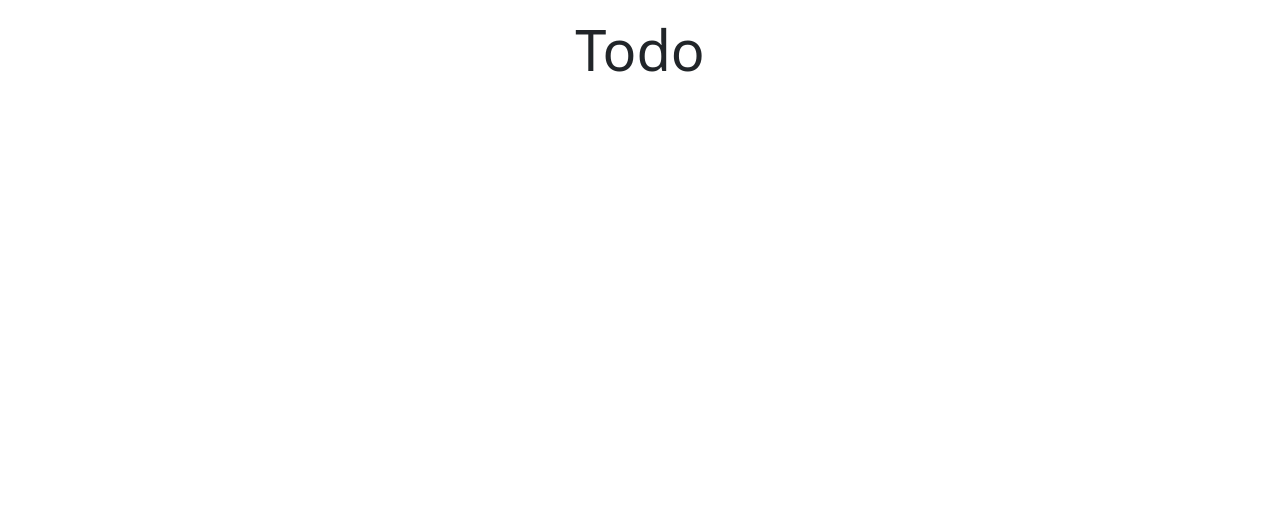
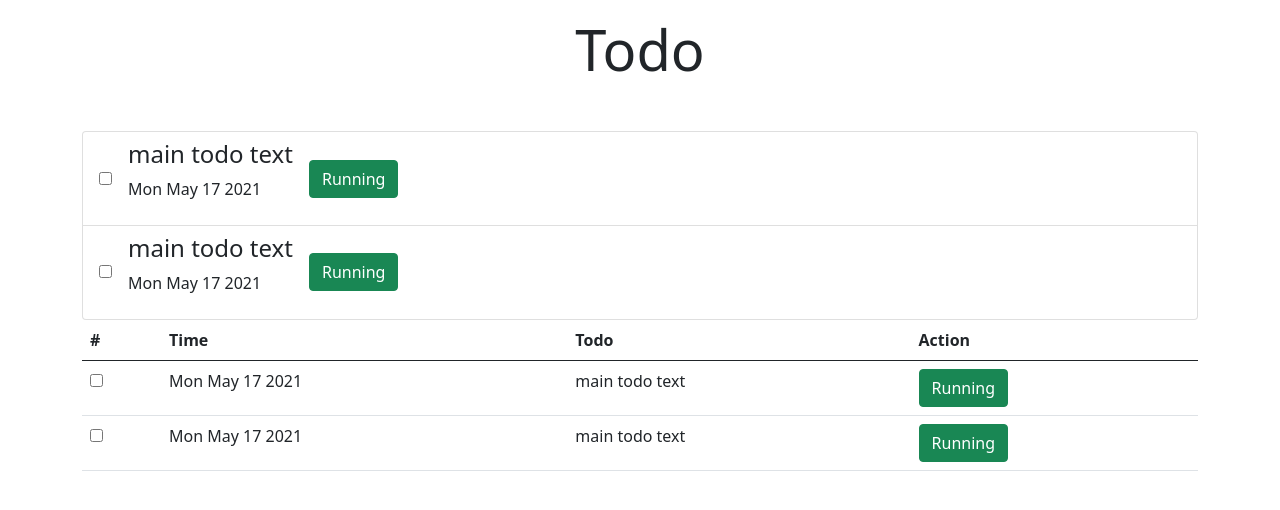
Before and after one commit to jps27CSE/Advanced-Todo-App, a React (Create React App) app: page / in a window 1280 px wide. Shown: the top 510 px of the page. Built offline with nearby package versions, Linux system fonts and the light colour scheme.

Commit message:
Table View Implement

```diff
--- a/src/components/listview/index.jsx
+++ b/src/components/listview/index.jsx
@@ -1,6 +1,6 @@
 import React from 'react'
 import { ListGroup, ListGroupItem, CustomInput, Button } from 'reactstrap'
-import PropTypes from 'proptypes'
+import PropTypes from 'prop-types'
 
 // List Item Component
 
@@ -19,10 +19,10 @@
             </div>
             <Button
                 className="ml-auto"
-                color={todo.isCompleted ? 'danger' : 'success'}
+                color={todo.isComplete ? 'danger' : 'success'}
                 onClick={() => toggleComplete(todo.id)}
             >
-                {todo.isCompleted ? 'Complete' : 'Running'}
+                {todo.isComplete ? 'Completed' : 'Running'}
             </Button>
         </ListGroupItem>
     )
@@ -37,13 +37,14 @@
 const ListView = ({ todos, toggleSelect, toggleComplete }) => {
     return (
         <ListGroup>
-            {todos.map(todo =>
+            {todos.map(todo => (
                 <ListItem
                     key={todo.id}
+                    todo={todo}
                     toggleComplete={toggleComplete}
                     toggleSelect={toggleSelect}
                 />
-            )}
+            ))}
         </ListGroup>
     )
 
@@ -51,7 +52,7 @@
 
 
 ListView.prototype = {
-    todo: PropTypes.object.isRequired,
+    todos: PropTypes.object.isRequired,
     toggleSelect: PropTypes.func.isRequired,
     toggleComplete: PropTypes.func.isRequired
 }
--- /dev/null
+++ b/src/components/tableview/index.jsx
@@ -0,0 +1,65 @@
+import React from 'react'
+import { CustomInput, Button, Table } from 'reactstrap'
+import PropTypes from 'prop-types'
+
+const RowItem = ({ todo, toggleSelect, toggleComplete }) => (
+    <tr>
+        <th scope="row">
+            <CustomInput
+                type="checkbox"
+                id={todo.id}
+                checked={todo.isSelect}
+                onChange={() => toggleSelect(todo.id)}
+
+            />
+        </th>
+        <td>
+            {todo.time.toDateString()}
+        </td>
+        <td>
+            {todo.text}
+        </td>
+        <td>
+            <Button color={todo.isComplete ? 'danger' : 'success'} onClick={() => toggleComplete(todo.id)}>
+                {todo.isComplete ? 'Completed' : 'Running'}
+            </Button>
+        </td>
+    </tr>
+)
+
+RowItem.prototype = {
+    todo: PropTypes.object.isRequired,
+    toggleSelect: PropTypes.func.isRequired,
+    toggleComplete: PropTypes.func.isRequired
+}
+
+const TableView = ({ todos, toggleSelect, toggleComplete }) => (
+    <Table>
+        <thead>
+            <tr>
+                <th>#</th>
+                <th>Time</th>
+                <th>Todo</th>
+                <th>Action</th>
+            </tr>
+        </thead>
+        <tbody>
+            {todos.map(todo => (
+                <RowItem
+                    key={todo.id}
+                    todo={todo}
+                    toggleSelect={toggleSelect}
+                    toggleComplete={toggleComplete}
+                />
+            ))}
+        </tbody>
+    </Table>
+)
+
+TableView.prototype = {
+    todos: PropTypes.object.isRequired,
+    toggleSelect: PropTypes.func.isRequired,
+    toggleComplete: PropTypes.func.isRequired
+}
+
+export default TableView
--- a/src/components/todos/index.jsx
+++ b/src/components/todos/index.jsx
@@ -1,10 +1,62 @@
 import React from 'react'
+import ListView from '../listview/index'
+import TableView from '../tableview/index'
 
 class Todos extends React.Component {
+
+    //dummy data
+
+    state = {
+        todos: [
+            {
+                id: 22345,
+                text: 'main todo text',
+                description: 'simple description',
+                time: new Date(),
+                isComplete: false,
+                isSelect: false
+            },
+
+            {
+                id: 12375,
+                text: 'main todo text',
+                description: 'simple description',
+                time: new Date(),
+                isComplete: false,
+                isSelect: false
+            }
+        ]
+    }
+
+    //dummy function
+
+    toggleSelect = (todoId) => {
+
+    }
+
+    toggleComplete = (todoId) => {
+
+    }
+
+
     render() {
         return (
             <div>
                 <h1 className="display-4 text-center mb-5">Todo</h1>
+                <div>
+                    <ListView
+                        todos={this.state.todos}
+                        toggleSelect={this.toggleSelect}
+                        toggleComplete={this.toggleComplete}
+                    />
+                </div>
+                <div>
+                    <TableView
+                        todos={this.state.todos}
+                        toggleSelect={this.toggleSelect}
+                        toggleComplete={this.toggleComplete}
+                    />
+                </div>
             </div>
         )
     }
```
